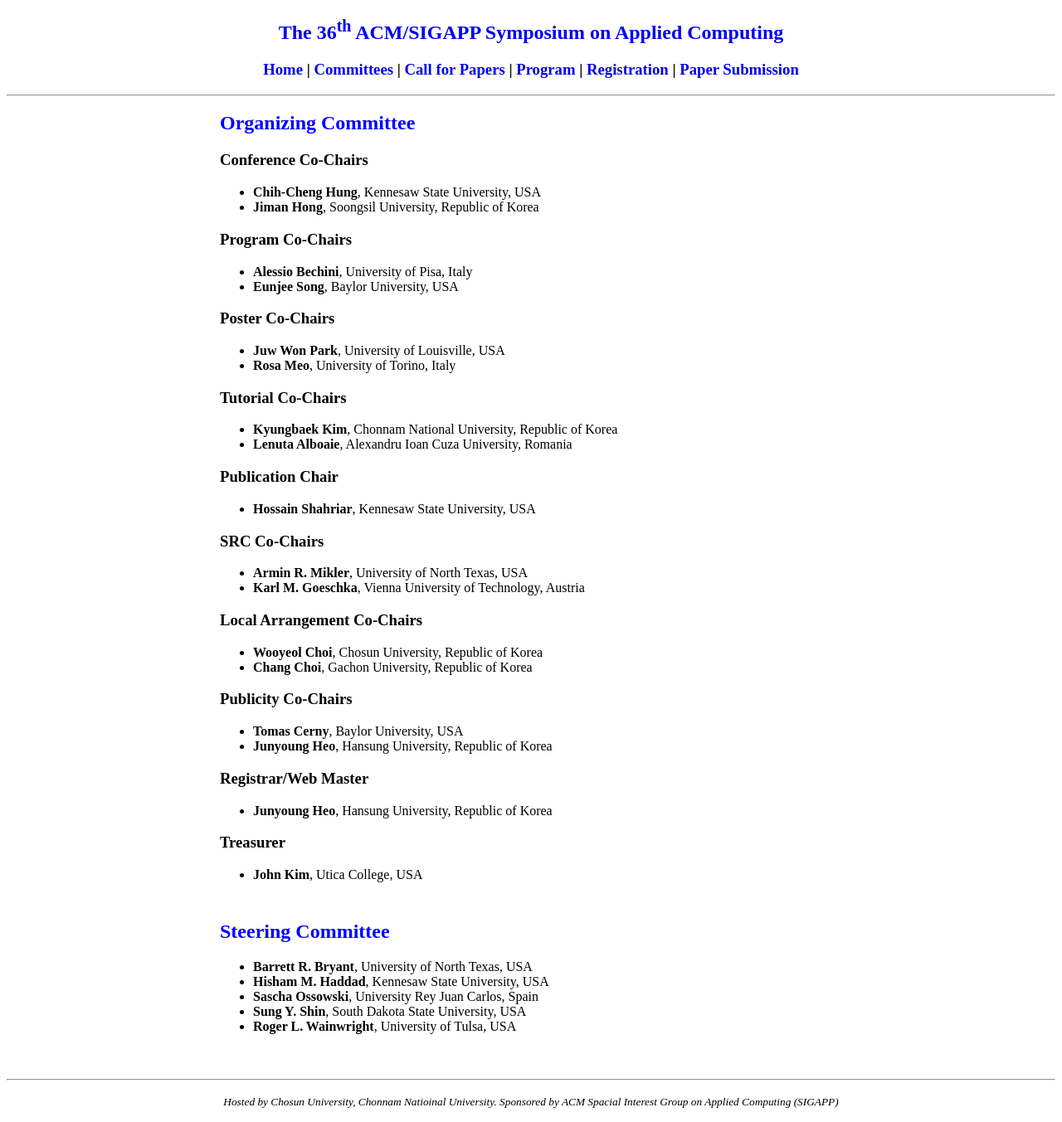
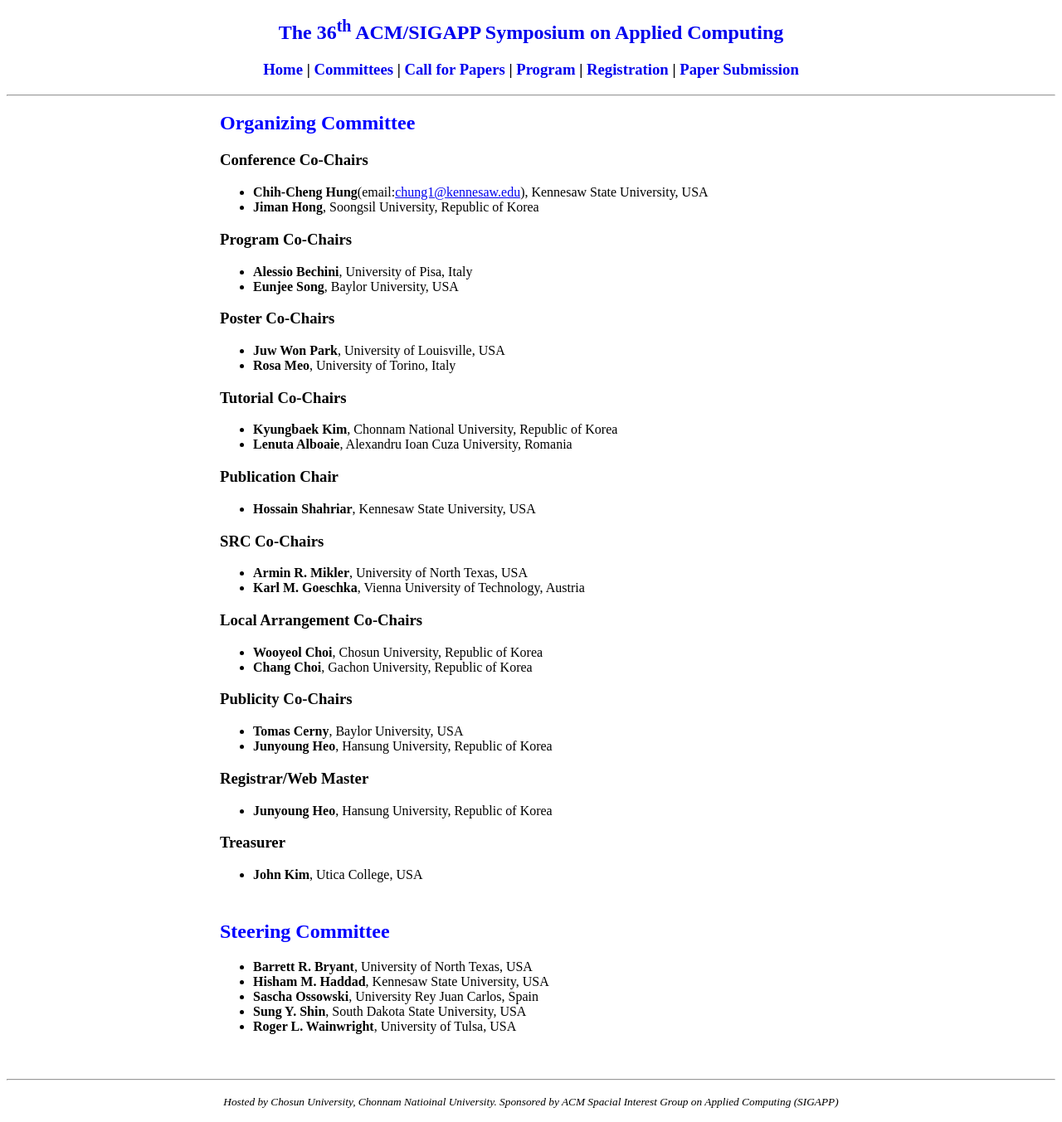
Before and after one commit to sac-dash/2021, a Jekyll site: the page built from committee/index.html, in a window 1280 px wide. Shown: the whole page at 83% size. Built offline with Jekyll 4.4.1, drawn with Linux system fonts in a browser that asks for light colours.

Commit message:
Update index.html

```diff
--- a/committee/index.html
+++ b/committee/index.html
@@ -8,7 +8,7 @@
 			<h2 style="color:#0000FF">Organizing Committee</h2>
 				<h3>Conference Co-Chairs</h3>
 				<ul>
-					<li><b>Chih-Cheng Hung</b>, Kennesaw State University, USA</li>
+					<li><b>Chih-Cheng Hung</b>(email:<a href="mailto:chung1@kennesaw.edu">chung1@kennesaw.edu</a>), Kennesaw State University, USA</li>
 					<li><b>Jiman Hong</b>, Soongsil University, Republic of Korea</li>
 				</ul>
 
```
